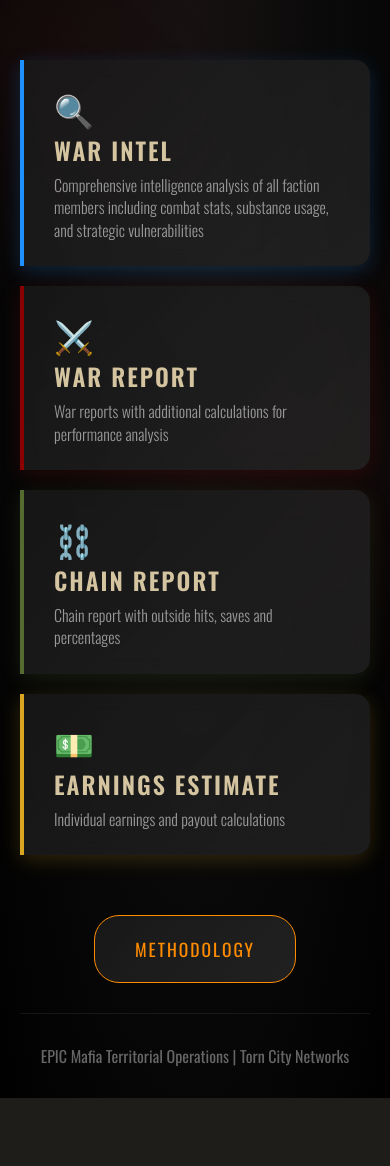
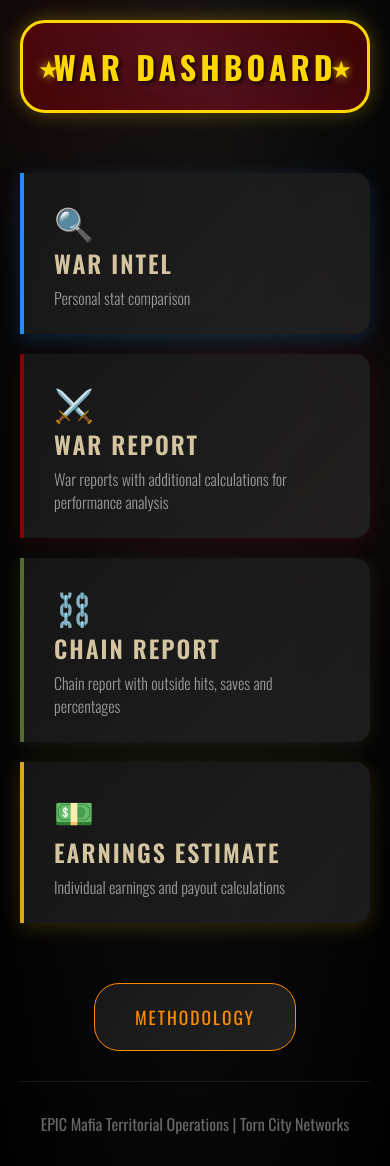
Before and after one commit to tblaznik/TORN, a Python web app: template templates/index_template.html in a window 390 px wide. Shown: the part 175-1341 px from the top of the page. Before the commit the page ends 1273 px from the top, so only its background shows below. Run offline with Jinja, Linux system fonts and the light colour scheme; the template is opened without the code that fills it, so the values that code supplies are empty.

Commit message:
final touch

```diff
--- a/templates/index_template.html
+++ b/templates/index_template.html
@@ -2,7 +2,7 @@
 <html>
 <head>
     <meta charset="UTF-8">
-    <title>EPIC Mafia - War Intelligence</title>
+    <title>EPIC Mafia - War Dashboard</title>
     <style>
         @import url('https://fonts.googleapis.com/css2?family=Oswald:wght@300;400;600;700&family=Crimson+Text:wght@400;600&display=swap');
 
@@ -77,13 +77,49 @@
             text-transform: uppercase;
         }
 
-        .subtitle {
-            font-size: 1.4em;
-            color: #8B0000;
-            font-weight: 300;
+        /* War Dashboard - Military Badge Style */
+        .war-dashboard {
+            background: linear-gradient(45deg, rgba(139, 0, 0, 0.4) 0%, rgba(220, 20, 60, 0.3) 50%, rgba(139, 0, 0, 0.4) 100%);
+            border: 3px solid #FFD700;
+            border-radius: 25px;
+            padding: 25px 50px;
+            margin: 20px auto 40px auto;
+            text-align: center;
+            position: relative;
+            box-shadow:
+                0 0 20px rgba(255, 215, 0, 0.3),
+                inset 0 0 20px rgba(139, 0, 0, 0.2);
+            backdrop-filter: blur(10px);
+            max-width: 600px;
+        }
+
+        .war-dashboard::before,
+        .war-dashboard::after {
+            content: '★';
+            position: absolute;
+            top: 50%;
+            transform: translateY(-50%);
+            font-size: 2em;
+            color: #FFD700;
+            text-shadow: 0 0 10px rgba(255, 215, 0, 0.8);
+        }
+
+        .war-dashboard::before {
+            left: 20px;
+        }
+
+        .war-dashboard::after {
+            right: 20px;
+        }
+
+        .war-dashboard h2 {
+            font-size: 2.5em;
+            font-weight: 700;
+            color: #FFD700;
+            text-shadow: 2px 2px 4px rgba(0, 0, 0, 0.8);
             letter-spacing: 6px;
             text-transform: uppercase;
-            opacity: 0.9;
+            margin: 0;
         }
 
         /* Reports Navigation */
@@ -264,9 +300,27 @@
                 letter-spacing: 4px;
             }
 
-            .subtitle {
-                font-size: 1.1em;
-                letter-spacing: 3px;
+            .war-dashboard {
+                padding: 20px 30px;
+                margin: 20px auto 30px auto;
+            }
+
+            .war-dashboard h2 {
+                font-size: 2em;
+                letter-spacing: 4px;
+            }
+
+            .war-dashboard::before,
+            .war-dashboard::after {
+                font-size: 1.5em;
+            }
+
+            .war-dashboard::before {
+                left: 15px;
+            }
+
+            .war-dashboard::after {
+                right: 15px;
             }
 
             .reports-nav {
@@ -308,17 +362,21 @@
             animation: fadeInUp 0.8s ease 0.2s both;
         }
 
+        .war-dashboard {
+            animation: fadeInUp 0.8s ease 0.4s both;
+        }
+
         .report-item {
             animation: fadeInUp 0.6s ease both;
         }
 
-        .report-item:nth-child(1) { animation-delay: 0.4s; }
-        .report-item:nth-child(2) { animation-delay: 0.6s; }
-        .report-item:nth-child(3) { animation-delay: 0.8s; }
-        .report-item:nth-child(4) { animation-delay: 1.0s; }
+        .report-item:nth-child(1) { animation-delay: 0.6s; }
+        .report-item:nth-child(2) { animation-delay: 0.8s; }
+        .report-item:nth-child(3) { animation-delay: 1.0s; }
+        .report-item:nth-child(4) { animation-delay: 1.2s; }
 
         .methodology {
-            animation: fadeInUp 0.6s ease 1.2s both;
+            animation: fadeInUp 0.6s ease 1.4s both;
         }
     </style>
 </head>
@@ -328,13 +386,17 @@
             <h1>EPIC MAFIA</h1>
         </div>
 
+        <div class="war-dashboard">
+            <h2>WAR DASHBOARD</h2>
+        </div>
+
         <nav class="reports-nav">
             <div class="report-item intel-report">
                 <a href="intel_report.html" class="report-link" style="display: block; width: 100%; height: 100%; text-decoration: none; color: inherit;">
                     <div class="report-icon">🔍</div>
                     <div class="report-content">
                         <h3>War Intel</h3>
-                        <p>Comprehensive intelligence analysis of all faction members including combat stats, substance usage, and strategic vulnerabilities</p>
+                        <p>Personal stat comparison</p>
                     </div>
                 </a>
             </div>
```
Also changed, not shown: site/index.html (+77 -15 lines).
